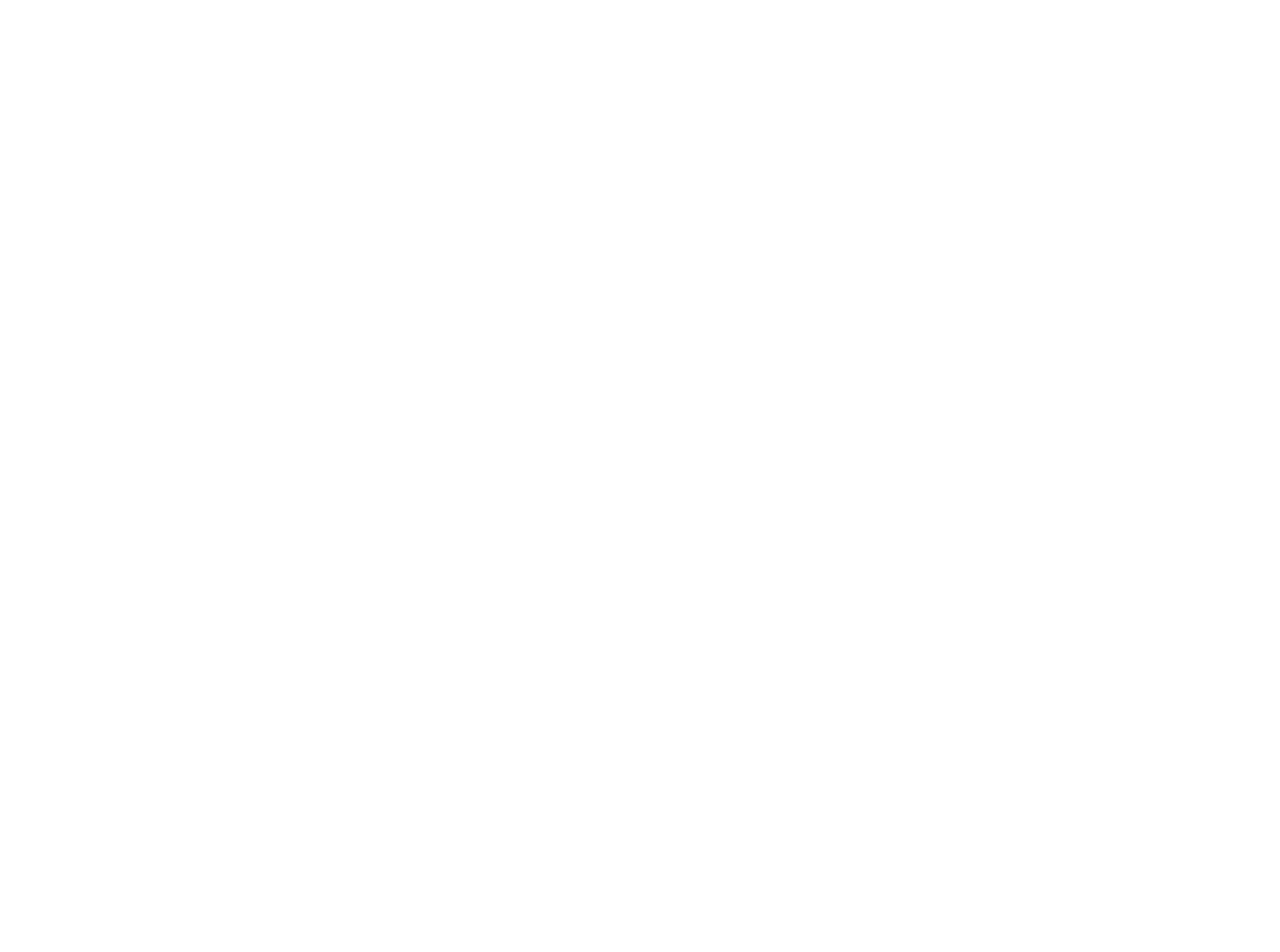
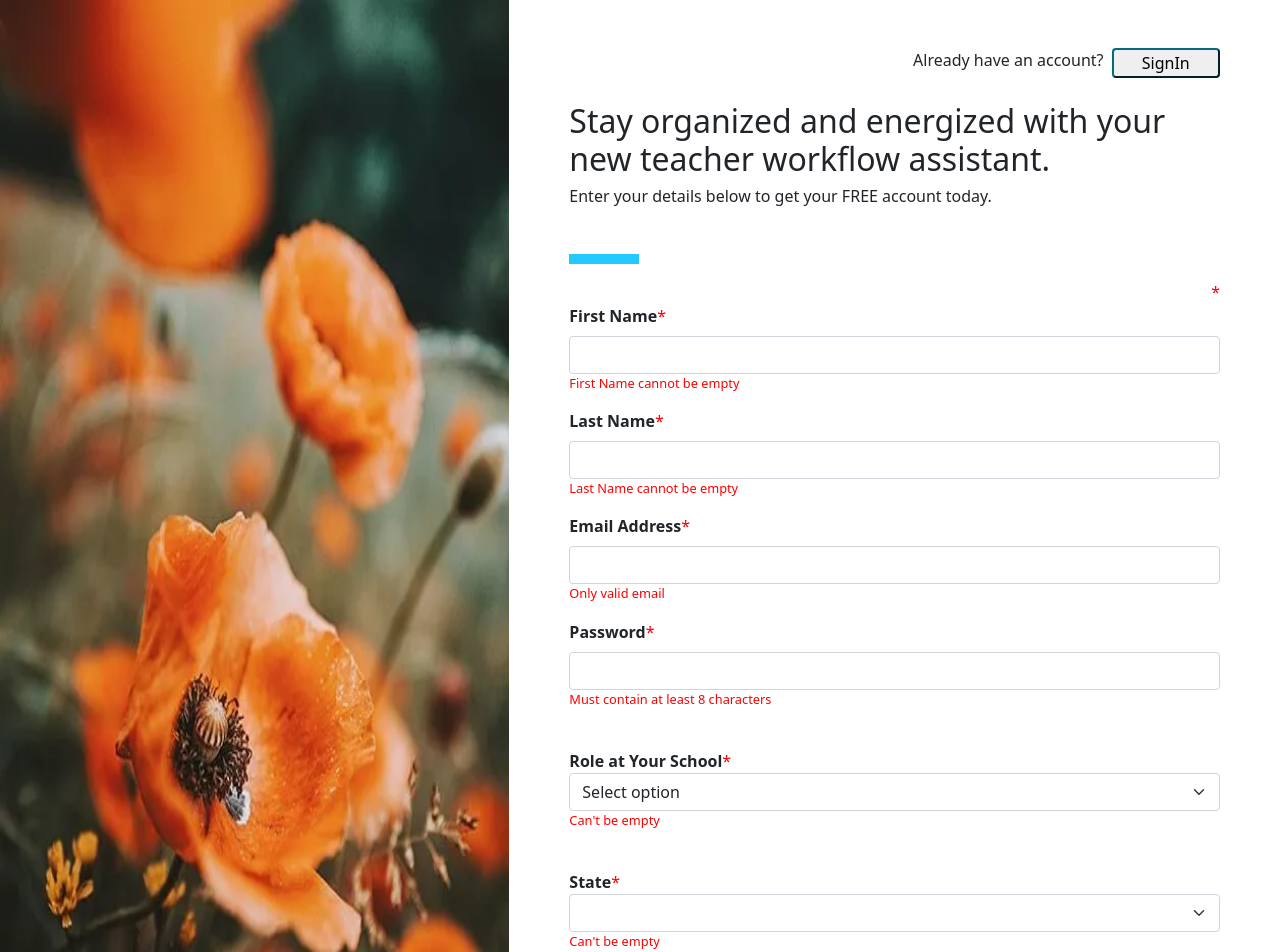
Before and after one commit to santoshmanaguli/Project-2, a Vue app in the folder project2/: page /signup in a window 1280 px wide. Before the commit this address had no page. Shown: the top 952 px of the page. Before the commit the page ends 800 px from the top, so only its background shows below. Built offline with nearby package versions, Linux system fonts and the light colour scheme.

Commit message:
added validations

```diff
--- a/project2/src/components/ProfilePage.vue
+++ b/project2/src/components/ProfilePage.vue
@@ -64,7 +64,7 @@
             </select>
         </div><br>
         <div class="d-grid gap-4 d-md-flex justify-content-md-end">
-            <button class="btn btn-primary me-md-2 col-4" type="button" style="background:#2d9cdb" id="upd" @click="update()">Update Profile</button>
+            <button class="btn btn-primary me-md-2 col-4" type="button" style="background:#2d9cdb" id="upd" @click="upd()">Update Profile</button>
             <button class="btn btn-primary col-3" type="button" style="background:#2d9cdb" id="conn">Connect to Google</button>
         </div>
     </form>
@@ -78,7 +78,6 @@ export default {
     name: 'ProfilePage',
     data() {
         return {
-            profile: [],
             User: {
                 id: '',
                 firstname: '',
@@ -91,7 +90,7 @@ export default {
         }
     },
     methods: {
-        async update() {
+        async upd() {
             console.log(this.User.firstname, this.User.lastname, this.User.id);
             var uid = this.User.id;
             console.log(uid);
@@ -116,7 +115,7 @@ export default {
         let user = localStorage.getItem('user');
         if (!user) {
             this.$router.push({
-                name: 'SignUp'
+                path: '/'
             })
         }
         var obj = JSON.parse(user)
--- a/project2/src/components/SignIn.vue
+++ b/project2/src/components/SignIn.vue
@@ -7,7 +7,7 @@
         <div class="col-md-7">
             <div class="justify-content-md-end d-md-flex p-3">
                 <span id="acc-span" class="me-md-2">Don't have an account yet?</span>
-                <button @click="$router.push('/')" id="cre-acc" class="col-3 rounded" type="button" style="border-color: #026c7c;">Create Account</button>
+                <button @click="$router.push('signup')" id="cre-acc" class="col-3 rounded" type="button" style="border-color: #026c7c;">Create Account</button>
             </div><br>
             <form id="div2">
                 <div>
--- a/project2/src/components/SignUp.vue
+++ b/project2/src/components/SignUp.vue
@@ -8,7 +8,7 @@
             <form>
                 <div class="justify-content-md-end d-md-flex">
                     <span id="acc-span" class="me-md-2">Already have an account?</span>
-                    <button @click="$router.push('signin')" id="signin-btn" class="col-2 rounded" type="button" style="border-color: #026c7c;">SignIn</button>
+                    <button @click="$router.push('/')" id="signin-btn" class="col-2 rounded" type="button" style="border-color: #026c7c;">SignIn</button>
                 </div><br>
                 <h2>
                     Stay organized and energized with your new teacher workflow
@@ -17,32 +17,37 @@
                 <h6>Enter your details below to get your FREE account today.</h6><br>
                 <hr id="hr">
                 <div id="req" class="justify-content-md-end d-md-flex">
-                    <span id="str-red">*</span><span><b>Required</b></span>
+                    <span id="str-red">*</span><span><b></b></span>
                 </div>
                 <label for="FirstName" class="form-label"><b>First Name</b></label><span id="str-red">*</span>
                 <input v-model="firstname" type="text" class="form-control" required />
+                <p v-if="!firstnameisValid" id="str-red">First Name cannot be empty</p>
                 <label for="LastName" class="form-label"><b>Last Name</b></label><span id="str-red">*</span>
                 <input v-model="lastname" type="text" class="form-control" required />
+                <p v-if="!lastnameisValid" id="str-red">Last Name cannot be empty</p>
                 <label for="Email" class="form-label"><b>Email Address</b></label><span id="str-red">*</span>
                 <input v-model="email" type="email" class="form-control" required />
+                <p v-if="!emailisValid" id="str-red">Only valid email</p>
                 <label for="Password" class="form-label"><b>Password</b></label><span id="str-red">*</span>
-                <input v-model="password" type="password" class="form-control" required />
+                <input v-model="password" type="password" class="form-control" minlength="8" required />
+                <p v-if="!passwordisValid" id="str-red">Must contain at least 8 characters</p>
                 <br>
                 <label for="school"><b>Role at Your School</b></label><span id="str-red">*</span>
-                <select v-model="roleatschool" class="form-select" aria-label="Default select example" required name="school" id="school">
+                <select v-model="roleatschool" class="form-select" aria-label="Default select example" name="school" id="school" required>
                     <option value="" disabled selected>Select option</option>
                     <option value="one">One</option>
                     <option value="two">Two</option>
                     <option value="three">Three</option>
                 </select>
+                <p v-if="!roleatschoolisValid" id="str-red">Can't be empty</p>
                 <br>
                 <label for="state"><b>State</b></label><span id="str-red">*</span>
-                <select v-model="state" class="form-select" aria-label="Default select example" name="state" required id="state">
-                    <option selected></option>
+                <select v-model="state" class="form-select" aria-label="Default select example" name="state" id="state" required>
                     <option value="MH">MH</option>
                     <option value="AP">AP</option>
                     <option value="DH">DH</option>
-                </select><br>
+                </select>
+                <p v-if="!stateisValid" id="str-red">Can't be empty</p><br>
                 <input class="me-2" type="checkbox" /><span>I'd like to try the new <b>Progress Monitoring</b> tracker in
                     ABC</span>
                 <br />
@@ -85,12 +90,35 @@ export default {
     name: "SignUp",
     data() {
         return {
-            firstname: '',
-            lastname: '',
-            email: '',
-            password: '',
-            roleatschool: '',
-            state: ''
+            firstname: "",
+            lastname: "",
+            email: "",
+            password: "",
+            roleatschool: "",
+            state: "",
+        }
+    },
+    computed: {
+        firstnameIsValid() {
+            return !!this.firstname
+        },
+        lastnameIsValid() {
+            return !!this.lastname
+        },
+        roleatschoolIsValid() {
+            return !!this.roleatschool
+        },
+        stateIsValid() {
+            return !!this.state
+        },
+        passwordIsValid() {
+            return this.password !== "" && this.password.length > 8
+        },
+        emailIsValid() {
+            return this.email !== "" && this.email.includes('@') && this.email.includes('.com')
+        },
+        formisValid() {
+            return this.firstnameIsValid && this.lastnameIsValid && this.emailIsValid && this.passwordIsValid && this.roleatschoolIsValid && this.stateIsValid
         }
     },
     methods: {
@@ -112,32 +140,7 @@ export default {
                         name: 'ProfilePage'
                     })
                 }
-            } else {
-                alert("Please enter all details correctly");
             }
-        }
-    },
-    computed: {
-        firstnameIsValid() {
-            return this.firstname !== ""
-        },
-        lastnameIsValid() {
-            return this.lastname !== ""
-        },
-        roleatschoolIsValid() {
-            return this.roleatschool !== ""
-        },
-        stateIsValid() {
-            return this.state !== ""
-        },
-        passwordIsValid() {
-            return this.password !== "" && this.password.length > 8
-        },
-        emailIsValid() {
-            return this.email !== ""
-        },
-        formisValid() {
-            return this.firstnameIsValid && this.lastnameIsValid && this.emailIsValid && this.passwordIsValid && this.roleatschoolIsValid && this.stateIsValid
         }
     },
         mounted() {
@@ -152,6 +155,10 @@ export default {
 </script>
 
 <style>
+p {
+    font-size: 80%;
+}
+
 .image {
     width: 100%;
     height: 100%;
--- a/project2/src/routers.js
+++ b/project2/src/routers.js
@@ -7,12 +7,12 @@ const routes = [
     {
         name: 'SignUp',
         component: SignUp,
-        path: '/'
+        path: '/signup'
     },
     {
         name: 'SignIn',
         component: SignIn,
-        path: '/signin'
+        path: '/'
     },
     {
         name: 'ProfilePage',
```
Also changed, not shown: 1 other file (tests, documents, lock files or other folders). Lines whose indentation alone changed are shown as unchanged.
